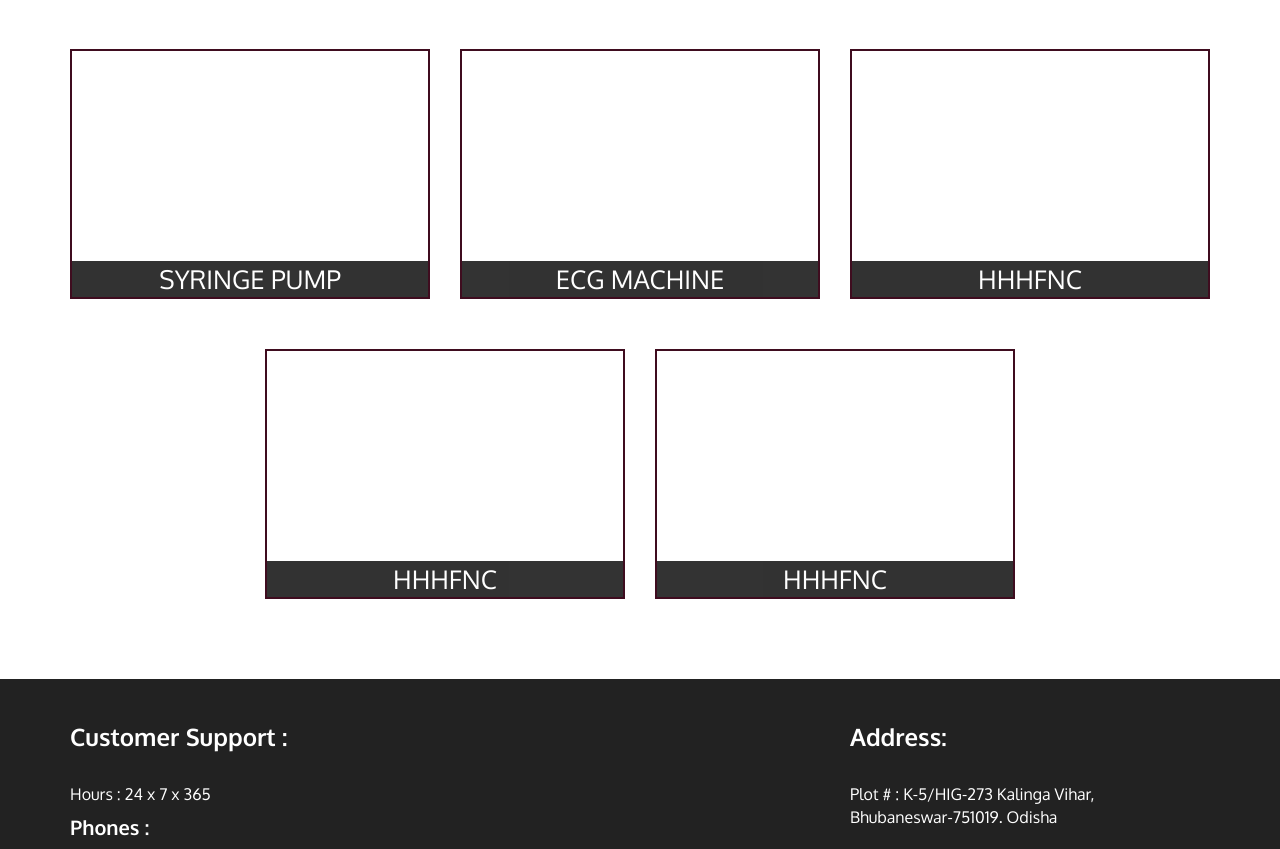
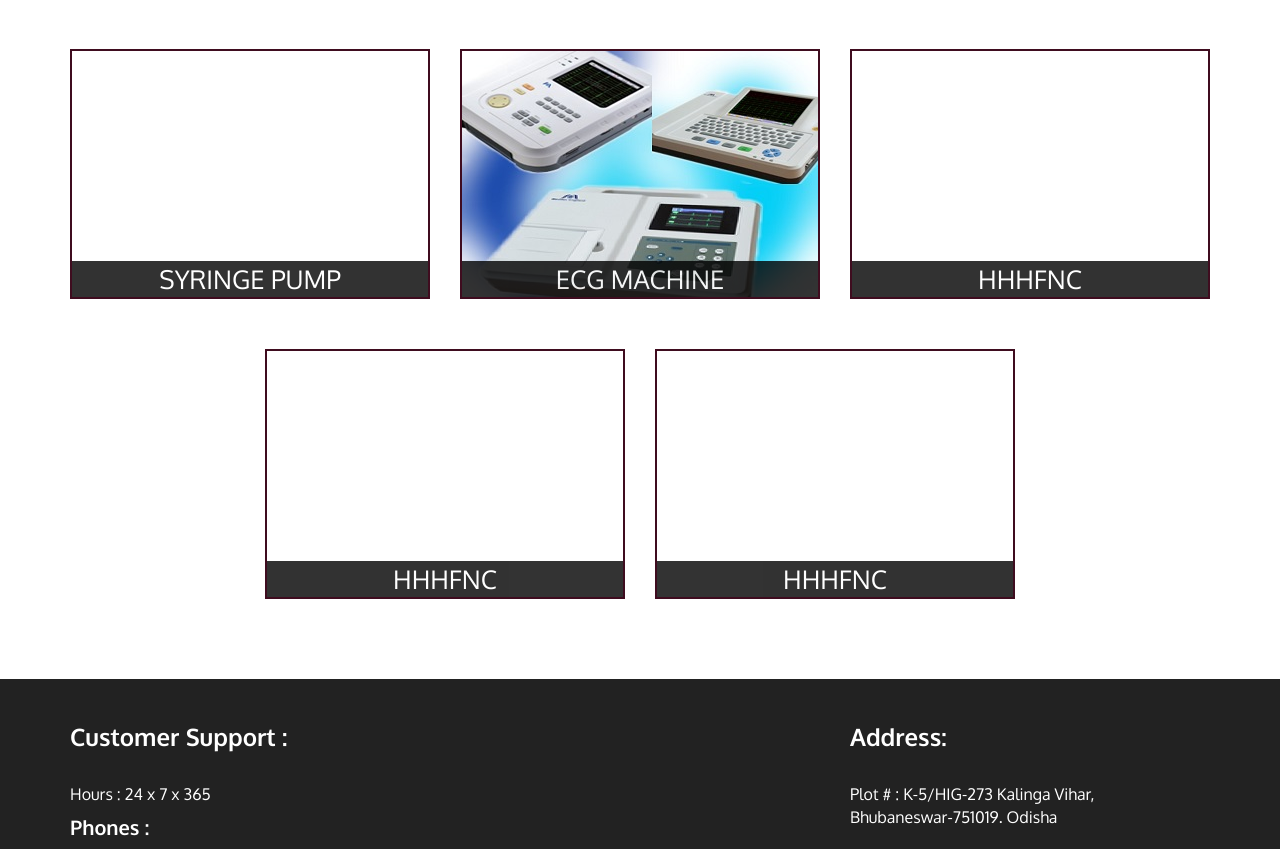
Before and after one commit to skpadhy33/dhanwantarimedtechs, a plain HTML site: page Prototype/index.html in a window 1280 px wide. Shown: the part 1640-2489 px from the top of the page. Drawn offline with nearby package versions, Linux system fonts and the light colour scheme.

Commit message:
Update styles.css

```diff
--- a/Prototype/css/styles.css
+++ b/Prototype/css/styles.css
@@ -152,6 +152,10 @@ body {
 }
 #monitor-tile {
   background: url('../images/monitor/monitor-tile.jpg') no-repeat;
+  background-position: center;
+}
+#ecg-tile {
+  background: url('../images/ecg/ecg-tile.jpg') no-repeat;
   background-position: center;
 }
 #ventilator-tile span, #monitor-tile span, #defibrilator-tile span, #sp-tile span, #hhhfnc-tile span, #ecg-tile span,
```
